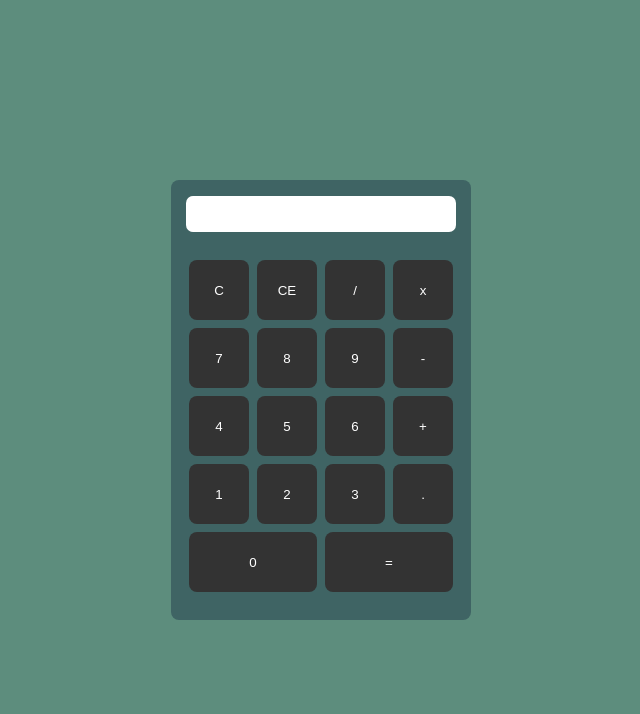
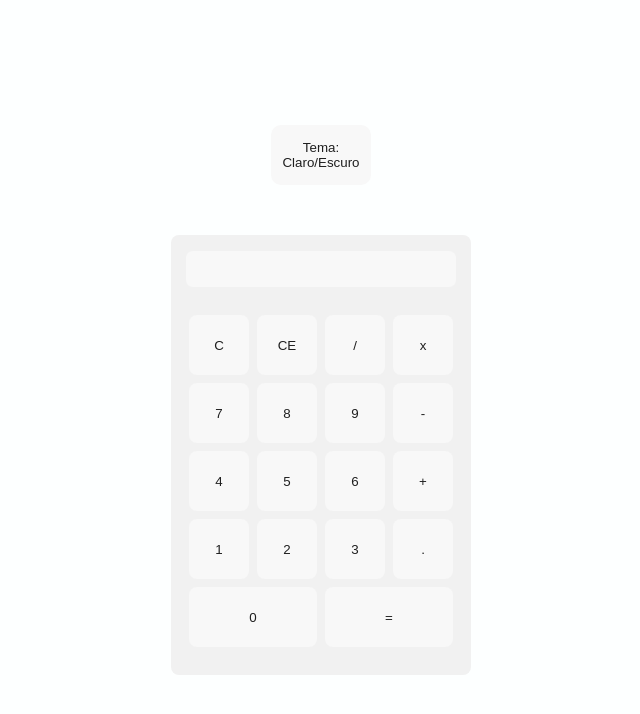
Before and after one commit to JulioFontes06/Calculadora, a plain HTML site: page index.html in a window 1280 px wide. Shown: the whole page, without its empty margins (319-959 px from the left). Drawn offline with Linux system fonts and the light colour scheme.

Commit message:
Criação da alteração de temas

```diff
--- a/css/style.css
+++ b/css/style.css
@@ -6,15 +6,39 @@ body{
 
     width: 100%;
     height: 100vh;
+}
 
-    background-color: rgb(93, 141, 125);
+.light-theme-body{
+    background-color: #fdffff;
+}
+
+.dark-theme-body{
+    background-color: #363636;
+}
+
+#theme-change{
+    margin-bottom: 50px;
+    width: 100px;
+    height: 60px;
+
+    border-radius: 10px;
+    cursor: pointer;
+}
+
+.light-theme-change-button{
+    background-color: #f8f8f8;
+    color: #1f1f1f;
+}
+
+.dark-theme-change-button{
+    background-color: #1f1f1f;
+    color: #f1f1f1;
 }
 
 main{
     width: 90%;
     max-width: 300px;
     height: 440px;
-    background-color: rgb(63, 100, 100);
 
     display: flex;
     flex-direction: column;
@@ -24,7 +48,15 @@ main{
     border-radius: 8px;
 }
 
-#input{
+.light-theme-main{
+    background-color: #f1f1f1;
+}
+
+.dark-theme-main{
+    background-color: #9f9f9f;
+}
+
+.light-theme-input, .dark-theme-input{
     width: 90%;
     height: 400px;
     margin: 16px 10px 0;
@@ -37,7 +69,16 @@ main{
     padding: 6px;
 
     border-radius: 7px;
-    background-color: #fff;
+}
+
+.light-theme-input{
+    background-color: #f8f8f8;
+    color: #1f1f1f;
+}
+
+.dark-theme-input{
+    background-color: #1f1f1f;
+    color: #f1f1f1;
 }
 
 .keys-conteiner{
@@ -53,15 +94,28 @@ main{
     width: 60px;
     height: 60px;
 
-    background-color: #333;
-    color: #fff;
-
     border-radius: 8px;
+    cursor: pointer;
 }
 
-.key:hover{
-    cursor: pointer;
-    background-color: #333222;
+
+.light-theme-button{
+    background-color: #f8f8f8;
+    color: #1f1f1f;
+}
+
+.light-theme-button:hover{
+
+    background-color: #dfdfdf;
+}
+
+.dark-theme-button{
+    background-color: #1f1f1f;
+    color: #ddd;
+}
+
+.dark-theme-button:hover{
+    background-color: #616161;
 }
 
 #zero{
--- a/index.html
+++ b/index.html
@@ -9,29 +9,32 @@
     <script src="./js/script.js" defer></script>
     <title>Calculadora</title>
 </head>
-<body>
-    <main>
-        <p id="input"></p>
+<body class="light-theme-body">
+    <header>
+        <button class="light-theme-change-button" id="theme-change">Tema: Claro/Escuro</button>
+    </header>
+    <main class="light-theme-main">
+        <p id="input" class="light-theme-input"></p>
 
         <section class="keys-conteiner">
-            <button class="key" id="remove">C</button>
-            <button class="key" id="lastRemove">CE</button>
-            <button class="key keyNumber keyOparation" data-key="/">/</button>
-            <button class="key keyNumber keyOparation" data-key="*">x</button>
-            <button class="key keyNumber" data-key="7">7</button>
-            <button class="key keyNumber" data-key="8">8</button>
-            <button class="key keyNumber" data-key="9">9</button>
-            <button class="key keyNumber keyOparation" data-key="-">-</button>
-            <button class="key keyNumber" data-key="4">4</button>
-            <button class="key keyNumber" data-key="5">5</button>
-            <button class="key keyNumber" data-key="6">6</button>
-            <button class="key keyNumber keyOparation" data-key="+">+</button>
-            <button class="key keyNumber" data-key="1">1</button>
-            <button class="key keyNumber" data-key="2">2</button>
-            <button class="key keyNumber" data-key="3">3</button>
-            <button class="key keyNumber keyOparation" data-key=".">.</button>
-            <button class="key keyNumber" data-key="0" id="zero">0</button>
-            <button class="key" id="equal">=</button>
+            <button class="key light-theme-button" id="remove">C</button>
+            <button class="key light-theme-button" id="lastRemove">CE</button>
+            <button class="key keyNumber keyOparation light-theme-button" data-key="/">/</button>
+            <button class="key keyNumber keyOparation light-theme-button" data-key="*">x</button>
+            <button class="key keyNumber light-theme-button" data-key="7">7</button>
+            <button class="key keyNumber light-theme-button" data-key="8">8</button>
+            <button class="key keyNumber light-theme-button" data-key="9">9</button>
+            <button class="key keyNumber keyOparation light-theme-button" data-key="-">-</button>
+            <button class="key keyNumber light-theme-button" data-key="4">4</button>
+            <button class="key keyNumber light-theme-button" data-key="5">5</button>
+            <button class="key keyNumber light-theme-button" data-key="6">6</button>
+            <button class="key keyNumber keyOparation light-theme-button" data-key="+">+</button>
+            <button class="key keyNumber light-theme-button" data-key="1">1</button>
+            <button class="key keyNumber light-theme-button" data-key="2">2</button>
+            <button class="key keyNumber light-theme-button" data-key="3">3</button>
+            <button class="key keyNumber keyOparation light-theme-button" data-key=".">.</button>
+            <button class="key keyNumber light-theme-button" data-key="0" id="zero">0</button>
+            <button class="key light-theme-button" id="equal">=</button>
         </section>
     </main>
 </body>
--- a/js/script.js
+++ b/js/script.js
@@ -5,6 +5,31 @@ const lastNumberDelet = document.getElementById('lastRemove')
 const clearInput = document.getElementById('remove')
 const calc = document.getElementById('equal')
 
+const changeTheme = document.getElementById('theme-change')
+
+const keyTheme = document.querySelectorAll('.key')
+const mainTheme = document.querySelector('main')
+
+changeTheme.addEventListener('click', () => {
+    const body = document.querySelector('body')
+        changeTheme.classList.toggle('dark-theme-change-button')
+        changeTheme.classList.toggle('light-theme-change-button')
+
+        body.classList.toggle('dark-theme-body')
+        body.classList.toggle('light-theme-body')
+
+        mainTheme.classList.toggle('dark-theme-main')
+        mainTheme.classList.toggle('light-theme-main')
+
+        input.classList.toggle('dark-theme-input')
+        input.classList.toggle('light-theme-input')
+
+    keyTheme.forEach((key) => {
+        key.classList.toggle('light-theme-button')
+        key.classList.toggle('dark-theme-button')
+    })
+
+})
 
 clearInput.addEventListener('click', () => {
     input.innerText = ''
```
